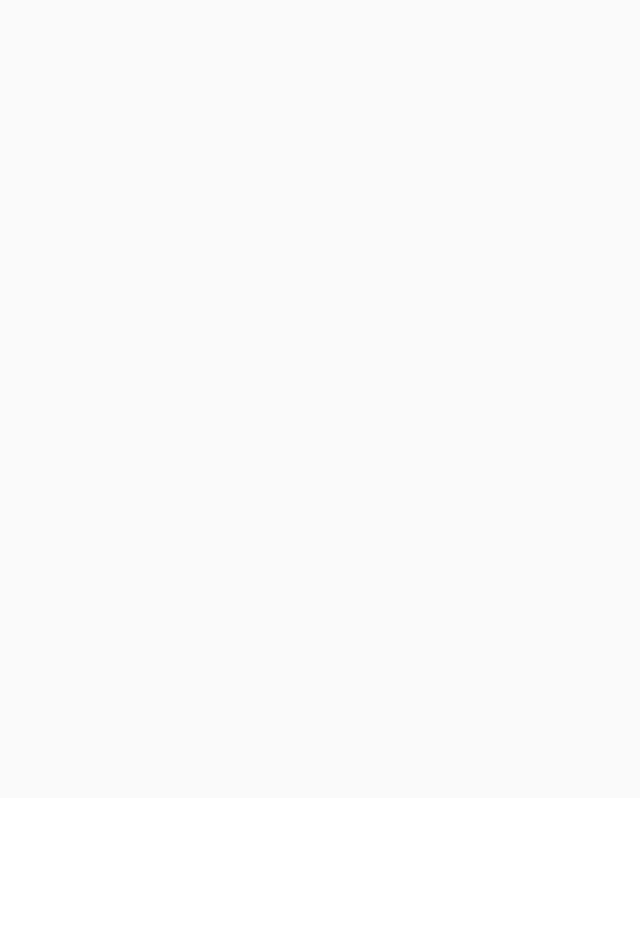
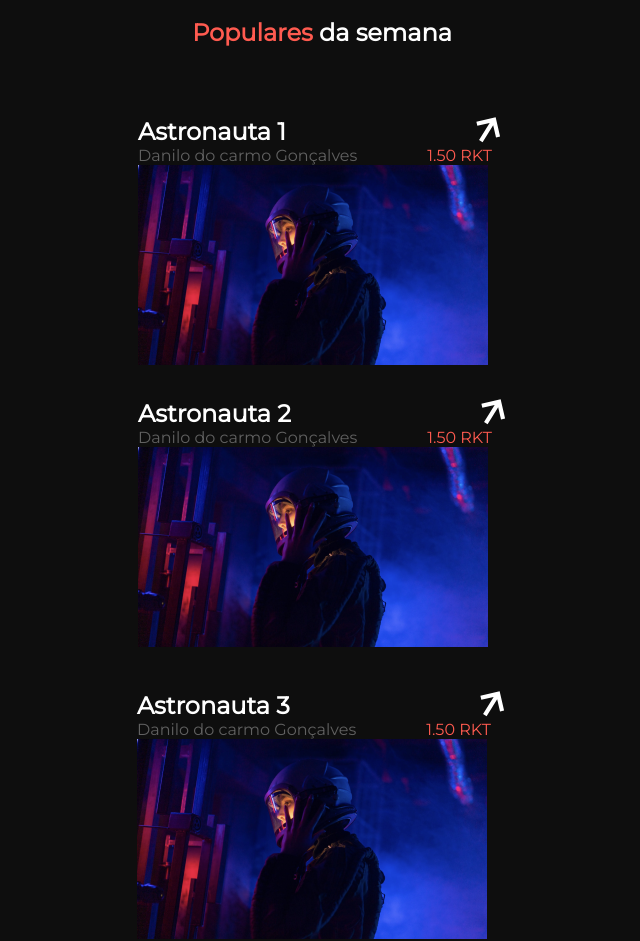
Before and after one commit to DaniloDeV90/RocketNfts, a React (Vite) app in the folder RocketNft/: page / in a window 1280 px wide. Shown: the part 1855-2796 px from the top of the page, without its empty margins (318-958 px from the left). Before the commit the page ends 2653 px from the top, so only its background shows below. Built offline with nearby package versions, Linux system fonts and the light colour scheme.

Commit message:
correcoess

```diff
--- a/RocketNft/src/Components/Container2/Container2.css
+++ b/RocketNft/src/Components/Container2/Container2.css
@@ -1,5 +1,5 @@
 #Container2 {
-    background-color: #1f1f1f;
+    background-color: #0e0e0e;
 height: 50vh;
     display: grid;
     grid-template-columns: 360px 1fr 1fr;
--- /dev/null
+++ b/RocketNft/src/Components/Container3/Arrow.jsx
@@ -0,0 +1,11 @@
+import React from 'react'
+
+const Arrow = () => {
+  return (
+    <svg width="25" height="26" viewBox="0 0 25 26" fill="none" xmlns="http://www.w3.org/2000/svg">
+<path d="M13.6468 6.01317L3.05785 22.9456L6.5906 25.1549L17.1796 8.22243L20.0204 20.5476L24.08 19.6119L19.6417 0.356124L0.385901 4.79446L1.32161 8.85405L13.6468 6.01317Z" fill="white"/>
+</svg>
+  )
+}
+
+export default Arrow
--- a/RocketNft/src/Components/Container3/Container3.css
+++ b/RocketNft/src/Components/Container3/Container3.css
@@ -1,3 +1,85 @@
 #Container3 {
-    background-color:   #fafafa;
+    background-color:   #0e0e0e;
 }
+.Populares {
+    padding: 20px 300px;
+}
+.Conteudoo {
+    display: flex;
+    flex-wrap: wrap;
+    align-items: center;
+    justify-content: space-between;
+    gap: 10px;
+    padding: 20px 300px;
+
+}
+
+.astronautaa {
+    display: flex;
+    gap: 190px;
+}
+
+.nome {
+    display: flex;
+    gap: 70px;
+}
+.TituloCard h2 {
+    color: white;
+}
+.nome p {
+    color: rgb(97, 97, 97);
+}
+#Ações {
+color:    #ff5b50;
+}
+.cardd {
+    margin-top: 30px;
+
+}
+.Populares {
+color: white;
+}
+
+.Populares  span{
+    color:    #ff5b50;
+    }
+@media screen and (max-width: 1347px) {
+    .Conteudoo {
+        display: flex;
+        flex-wrap: wrap;
+        align-items: center;
+        justify-content: center;
+
+    }
+    #Container3 {
+       height: 100%;
+    }
+    .Populares {
+        display: flex;
+        justify-content: center;
+    }
+
+}
+
+
+@media screen and (max-width: 598px) {
+    .Conteudoo {
+     padding: 0px 0px;
+    width: 100%;
+    }
+    #Container3 {
+       height: 100%;
+    }
+    .Populares {
+   padding: 0;
+    }
+.fotoAstro img {
+    width: 100%;
+
+}
+
+.astronautaa {
+    display: flex;
+    gap:100%;
+}
+}
--- a/RocketNft/src/Components/Container3/Container3.jsx
+++ b/RocketNft/src/Components/Container3/Container3.jsx
@@ -1,11 +1,109 @@
 import React from 'react'
 import "./Container3.css"
+import astronauta1 from "../../assets/astronauta 1.png"
+import astronauta2 from "../../assets/astronauta-2.png"
+import Arrow from './Arrow'
 const Container3 = () => {
   return (
     <div className="Container" id='Container3' >
 
+  <div className="Populares">
+    <h2> <span id='Popular'>Populares</span>   da semana</h2>
+  </div>
 
-        </div>
+
+<div className="Conteudoo">
+
+
+  <div className="cardFoto1">
+
+<div className="cardd">
+
+<div className="TituloCard">
+  <div className="astronautaa">
+  <h2>Astronauta 1   </h2>
+  <Arrow/>
+  </div>
+<div className="nome">
+  <p>Danilo do carmo Gonçalves</p>
+  <span id='Ações'>1.50 RKT</span>
+  </div>
+</div>
+<div className="fotoAstro">
+<img src={astronauta1} alt="" />
+</div>
+
+
+</div>
+
+
+<div className="cardd">
+
+<div className="TituloCard">
+  <div className="astronautaa">
+  <h2>Astronauta 2  </h2>
+  <Arrow/>
+  </div>
+<div className="nome">
+  <p>Danilo do carmo Gonçalves</p>
+  <span id='Ações'>1.50 RKT</span>
+  </div>
+</div>
+<div className="fotoAstro">
+<img src={astronauta1} alt="" />
+</div>
+
+
+</div>
+
+</div>
+
+
+
+<div className="cardFoto2">
+<div className="cardd">
+
+<div className="TituloCard">
+  <div className="astronautaa">
+  <h2>Astronauta 3  </h2>
+  <Arrow/>
+  </div>
+<div className="nome">
+  <p>Danilo do carmo Gonçalves</p>
+  <span id='Ações'>1.50 RKT</span>
+  </div>
+</div>
+<div className="fotoAstro">
+<img src={astronauta1} alt="" />
+</div>
+
+
+</div>
+
+<div className="cardd">
+
+<div className="TituloCard">
+  <div className="astronautaa">
+  <h2>Astronauta 4   </h2>
+  <Arrow/>
+  </div>
+<div className="nome">
+  <p>Danilo do carmo Gonçalves</p>
+  <span id='Ações'>1.50 RKT</span>
+  </div>
+</div>
+<div className="fotoAstro">
+<img src={astronauta1} alt="" />
+</div>
+
+
+</div>
+
+</div>
+  </div>
+
+</div>
+
   )
 }
 
```
